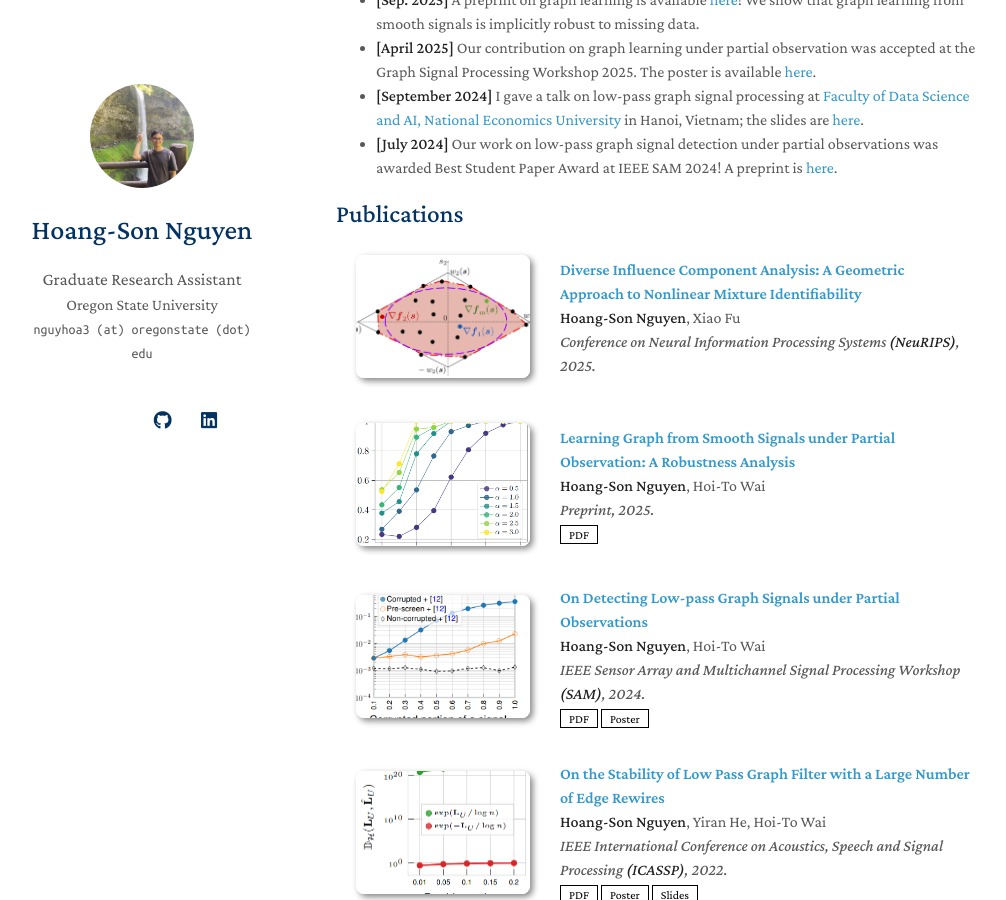
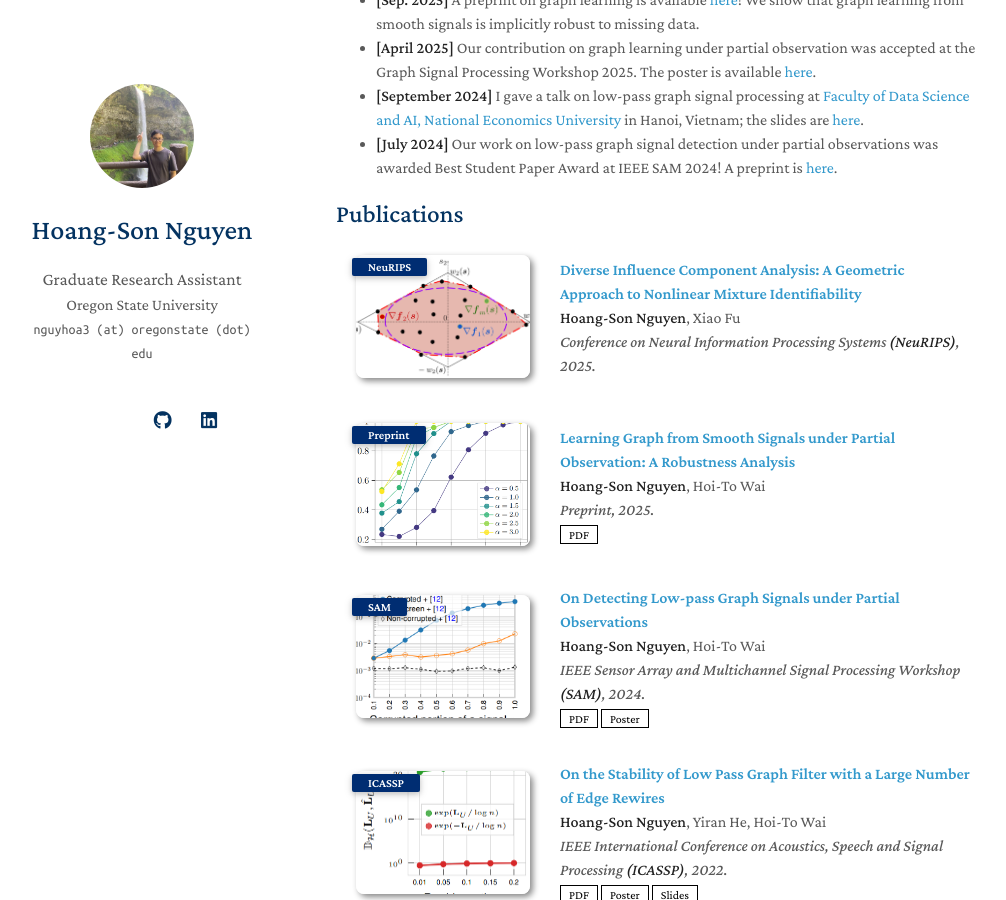
Before and after one commit to hsnguyen24/hsnguyen24.github.io, a Jekyll site: the page built from index.md, in a window 1280 px wide and 900 px high, scrolled down 506 px. Shown: the whole window, without its empty margins (134-1140 px from the left). Built offline with Jekyll 4.4.1, drawn with Linux system fonts in a browser that asks for light colours; nearby versions of some CDN libraries; a style sheet for code colours, icons or effects is not loaded; our own code applies the rules of GitHub Pages for plain Markdown files; part of the change alters nothing that is shown.

Commit message:
Update publications.yml

```diff
--- a/_data/publications.yml
+++ b/_data/publications.yml
@@ -1,7 +1,7 @@
 main:
   - title: "Diverse Influence Component Analysis: A Geometric Approach to Nonlinear Mixture Identifiability"
     authors: <strong>Hoang-Son Nguyen</strong>, Xiao Fu
-    # conference_short: SAM
+    conference_short: NeuRIPS
     conference: Conference on Neural Information Processing Systems <strong>(NeuRIPS)</strong>, 2025.
     # pdf: https://arxiv.org/pdf/2405.10001
     # poster: ./assets/files/sam2024_poster.pdf
@@ -15,7 +15,7 @@ main:
 
   - title: "Learning Graph from Smooth Signals under Partial Observation: A Robustness Analysis"
     authors: <strong>Hoang-Son Nguyen</strong>, Hoi-To Wai
-    # conference_short: SAM
+    conference_short: Preprint
     conference: Preprint, 2025.
     pdf: https://arxiv.org/pdf/2509.14887
     # poster: ./assets/files/sam2024_poster.pdf
@@ -29,7 +29,7 @@ main:
 
   - title: "On Detecting Low-pass Graph Signals under Partial Observations"
     authors: <strong>Hoang-Son Nguyen</strong>, Hoi-To Wai
-    # conference_short: SAM
+    conference_short: SAM
     conference: IEEE Sensor Array and Multichannel Signal Processing Workshop <strong>(SAM)</strong>, 2024.
     pdf: https://arxiv.org/pdf/2405.10001
     poster: ./assets/files/sam2024_poster.pdf
@@ -43,7 +43,7 @@ main:
 
   - title: "On the Stability of Low Pass Graph Filter with a Large Number of Edge Rewires"
     authors: <strong>Hoang-Son Nguyen</strong>, Yiran He, Hoi-To Wai
-    # conference_short: ICASSP
+    conference_short: ICASSP
     conference: IEEE International Conference on Acoustics, Speech and Signal Processing <strong>(ICASSP)</strong>, 2022.
     pdf: https://arxiv.org/pdf/2110.07234
     slides: ./assets/files/icassp2022_slides.pdf
```
